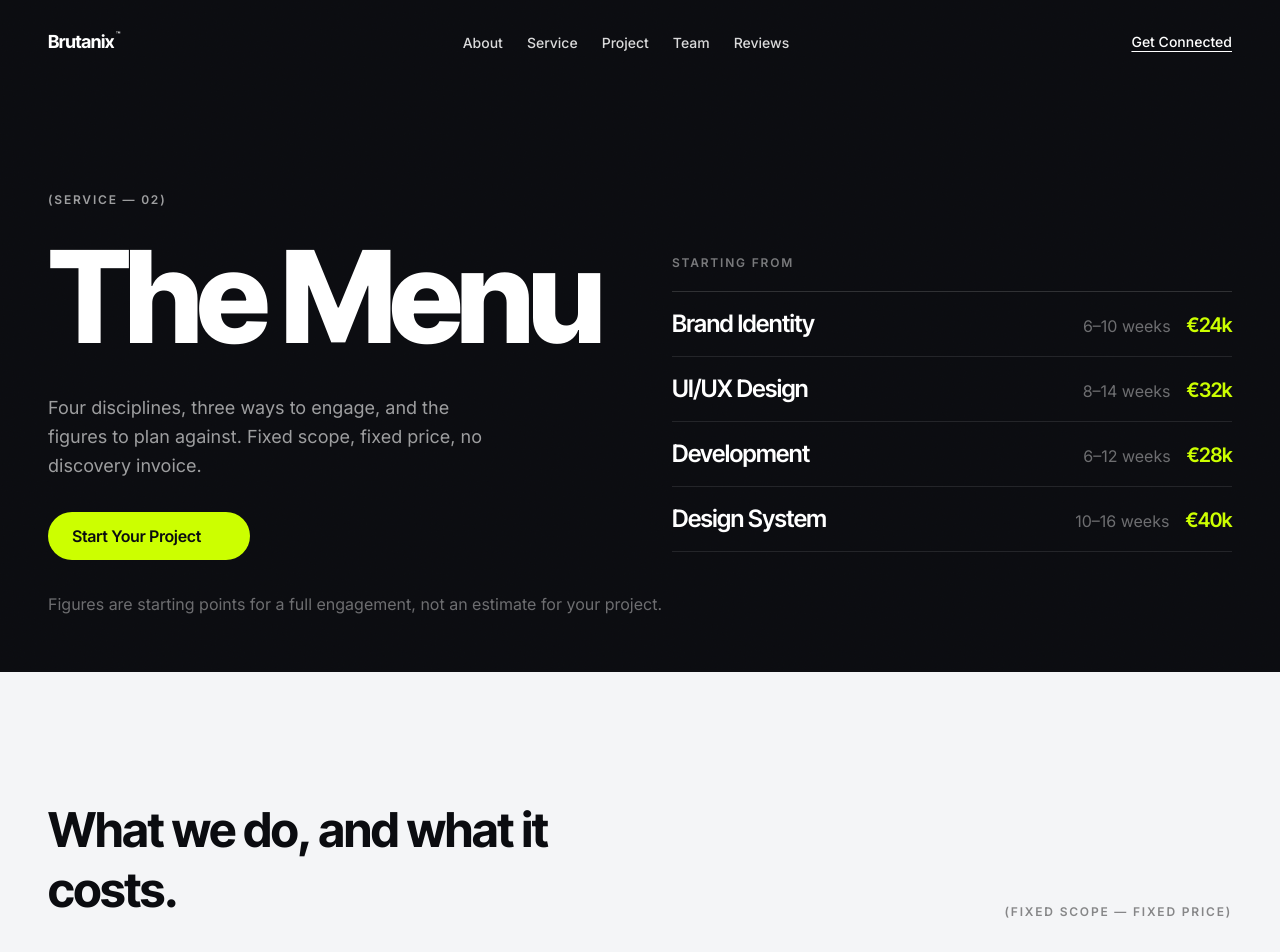
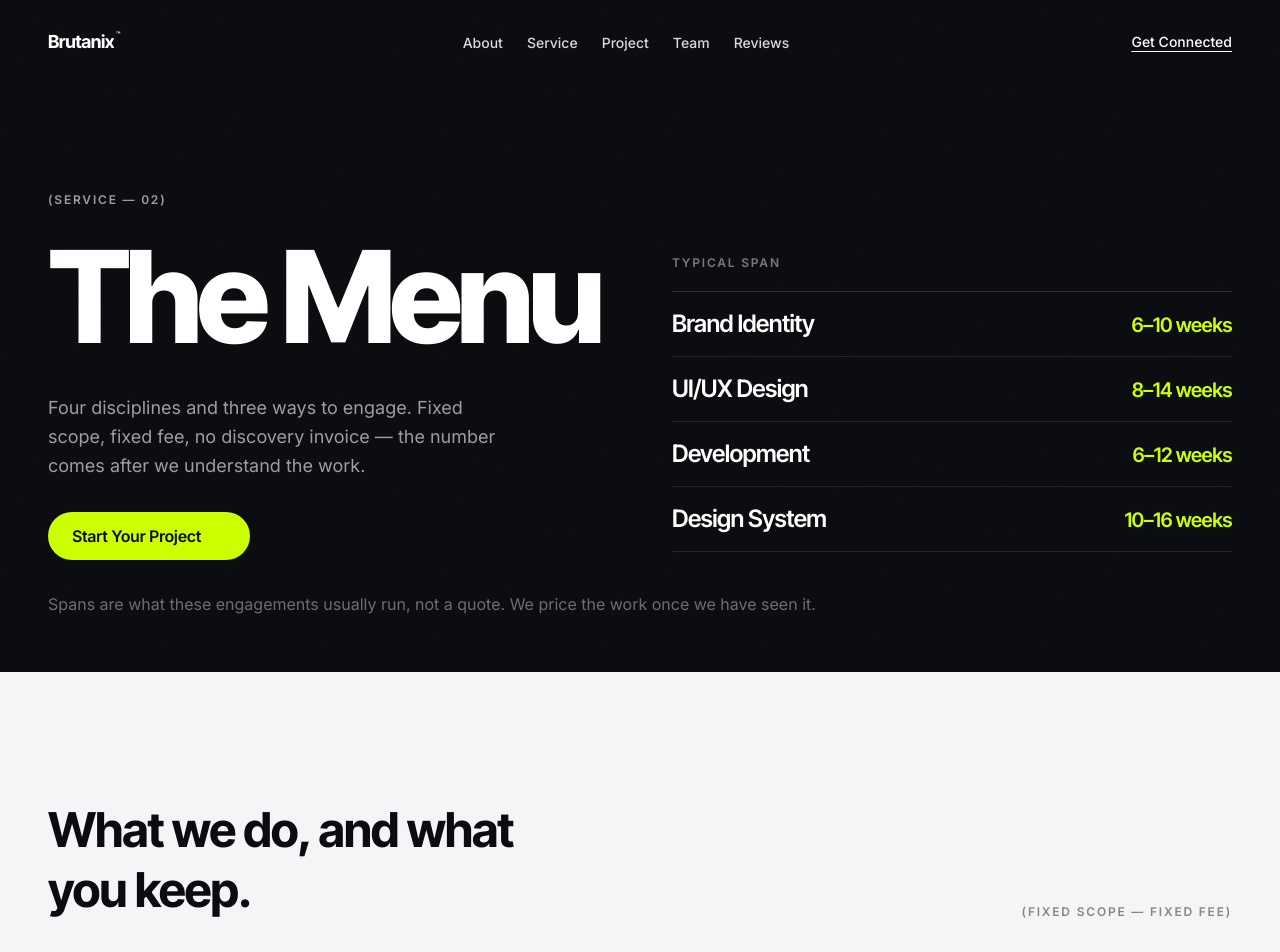
Before and after one commit to Aryan-205/BrutanixStudio, a Next.js app: page /services in a window 1280 px wide. Shown: the top 952 px of the page. Built offline with nearby package versions, Linux system fonts and the light colour scheme; some icons are missing.

Commit message:
removed the prices stats from the services page

```diff
--- a/components/site/service-sections.tsx
+++ b/components/site/service-sections.tsx
@@ -7,42 +7,57 @@ import {
 import { HeroFrame, HeroTitle } from "@/components/site/hero-frame";
 
 /**
- * Services is laid out as a menu you can price and plan against — rows with
- * scope, duration and a starting figure — rather than the landing page's
- * accordion, which sells rather than specifies.
+ * Services is laid out as a menu you can plan against — rows with scope,
+ * duration and the deliverable — rather than the landing page's accordion,
+ * which sells rather than specifies.
  */
 
+/**
+ * Starting figures are no longer published. The slots they held are now the
+ * typical span and what the engagement leaves behind, so the rows keep their
+ * four-column rhythm without putting a price on the page.
+ *
+ * The removed field, for reference:
+ *   Brand Identity  from: "€24k"
+ *   UI/UX Design    from: "€32k"
+ *   Development     from: "€28k"
+ *   Design System   from: "€40k"
+ */
 const MENU = [
   {
     name: "Brand Identity",
     scope: "Naming, logo system, typography, colour, voice, guidelines",
     span: "6–10 weeks",
-    from: "€24k",
+    // from: "€24k",
+    leaves: "A defensible identity and the rules that keep it one",
   },
   {
     name: "UI/UX Design",
     scope: "Research, flows, interface design, component library",
     span: "8–14 weeks",
-    from: "€32k",
+    // from: "€32k",
+    leaves: "Flows your team can extend without asking us first",
   },
   {
     name: "Development",
     scope: "Next.js build, CMS, analytics, performance budget",
     span: "6–12 weeks",
-    from: "€28k",
+    // from: "€28k",
+    leaves: "Typed, accessible production code and the keys to it",
   },
   {
     name: "Design System",
     scope: "Tokens, components, documentation, adoption support",
     span: "10–16 weeks",
-    from: "€40k",
+    // from: "€40k",
+    leaves: "One system the whole product estate can run on",
   },
 ];
 
 /**
- * Header as the menu itself: the four disciplines and their starting figures
- * are the first thing on the page, so nobody has to scroll to learn the two
- * facts they came for.
+ * Header as the menu itself: the four disciplines and how long each one runs
+ * are the first thing on the page, so nobody has to scroll to learn what we
+ * do and what it takes.
  */
 export function ServicesHero() {
   return (
@@ -52,14 +67,18 @@ export function ServicesHero() {
           <Eyebrow className="text-white/60">(Service &mdash; 02)</Eyebrow>
           <HeroTitle>The Menu</HeroTitle>
           <p className="mt-8 max-w-[40ch] text-lg leading-relaxed text-white/60">
-            Four disciplines, three ways to engage, and the figures to plan
-            against. Fixed scope, fixed price, no discovery invoice.
+            Four disciplines and three ways to engage. Fixed scope, fixed fee,
+            no discovery invoice &mdash; the number comes after we understand
+            the work.
           </p>
           <PillButton className="mt-8">Start Your Project</PillButton>
         </div>
 
+        {/* The right-hand column used to be a price list ("Starting from",
+            with `item.from` set in volt). It now carries the typical span,
+            which keeps the row rhythm and the volt accent intact. */}
         <dl className="lg:pb-2">
-          <Eyebrow className="text-white/45">Starting from</Eyebrow>
+          <Eyebrow className="text-white/45">Typical span</Eyebrow>
           <div className="mt-5 border-t border-white/15">
             {MENU.map((item) => (
               <div
@@ -69,13 +88,8 @@ export function ServicesHero() {
                 <dt className="font-display text-xl font-semibold tracking-tight sm:text-2xl">
                   {item.name}
                 </dt>
-                <dd className="flex shrink-0 items-baseline gap-4">
-                  <span className="hidden text-base text-white/40 sm:inline">
-                    {item.span}
-                  </span>
-                  <span className="font-display text-xl font-semibold tracking-tight text-volt">
-                    {item.from}
-                  </span>
+                <dd className="font-display shrink-0 text-xl font-semibold tracking-tight text-volt">
+                  {item.span}
                 </dd>
               </div>
             ))}
@@ -84,8 +98,8 @@ export function ServicesHero() {
       </div>
 
       <p className="pt-8 pb-10 text-base text-white/40 lg:pb-14">
-        Figures are starting points for a full engagement, not an estimate for
-        your project.
+        Spans are what these engagements usually run, not a quote. We price the
+        work once we have seen it.
       </p>
     </HeroFrame>
   );
@@ -97,18 +111,24 @@ export function ServiceMenu() {
       <Shell>
         <div className="flex flex-wrap items-end justify-between gap-6">
           <Statement as="h2" className="max-w-[16ch] font-bold">
-            What we do, and what it costs.
+            What we do, and what you keep.
           </Statement>
           <Eyebrow className="text-black/45">
-            (Fixed scope &mdash; fixed price)
+            (Fixed scope &mdash; fixed fee)
           </Eyebrow>
         </div>
 
+        {/* The final column used to be the starting figure:
+            <p className="font-display text-2xl font-semibold tracking-tight lg:text-right">
+              from {item.from}
+            </p>
+            It now states what the engagement leaves behind, which is the thing
+            the figure was standing in for anyway. */}
         <div className="reveal-children mt-12 border-t border-black/10">
           {MENU.map((item) => (
             <article
               key={item.name}
-              className="grid gap-4 border-b border-black/10 py-8 sm:grid-cols-[minmax(0,1fr)_auto] sm:items-start sm:gap-10 lg:grid-cols-[16rem_minmax(0,1fr)_9rem_7rem] lg:items-center lg:py-9"
+              className="grid gap-4 border-b border-black/10 py-8 sm:grid-cols-[minmax(0,1fr)_auto] sm:items-start sm:gap-10 lg:grid-cols-[16rem_minmax(0,1fr)_9rem_14rem] lg:items-center lg:py-9"
             >
               <h3 className="font-display text-2xl font-semibold tracking-tight sm:text-3xl">
                 {item.name}
@@ -119,16 +139,19 @@ export function ServiceMenu() {
               <p className="text-base text-black/45 lg:text-right">
                 {item.span}
               </p>
-              <p className="font-display text-2xl font-semibold tracking-tight lg:text-right">
-                from {item.from}
+              <p className="flex items-start gap-2.5 text-base leading-snug text-black/70 sm:col-span-2 lg:col-span-1">
+                <span aria-hidden="true" className="text-volt">
+                  &bull;
+                </span>
+                {item.leaves}
               </p>
             </article>
           ))}
         </div>
 
         <p className="mt-6 max-w-[60ch] text-base leading-relaxed text-black/45">
-          Figures are starting points for a full engagement, not estimates for
-          your project. We quote properly after a call.
+          Every engagement is a fixed fee against a fixed scope. We quote it
+          properly after a call, once we know what we are actually building.
         </p>
       </Shell>
     </section>
@@ -147,7 +170,7 @@ const MODELS = [
     name: "Project",
     length: "6–16 weeks",
     body: "The full arc — discovery through launch, with the system that keeps it running after we leave.",
-    points: ["Fixed scope and price", "Weekly demos", "Handover included"],
+    points: ["Fixed scope and fee", "Weekly demos", "Handover included"],
     featured: true,
   },
   {
```
